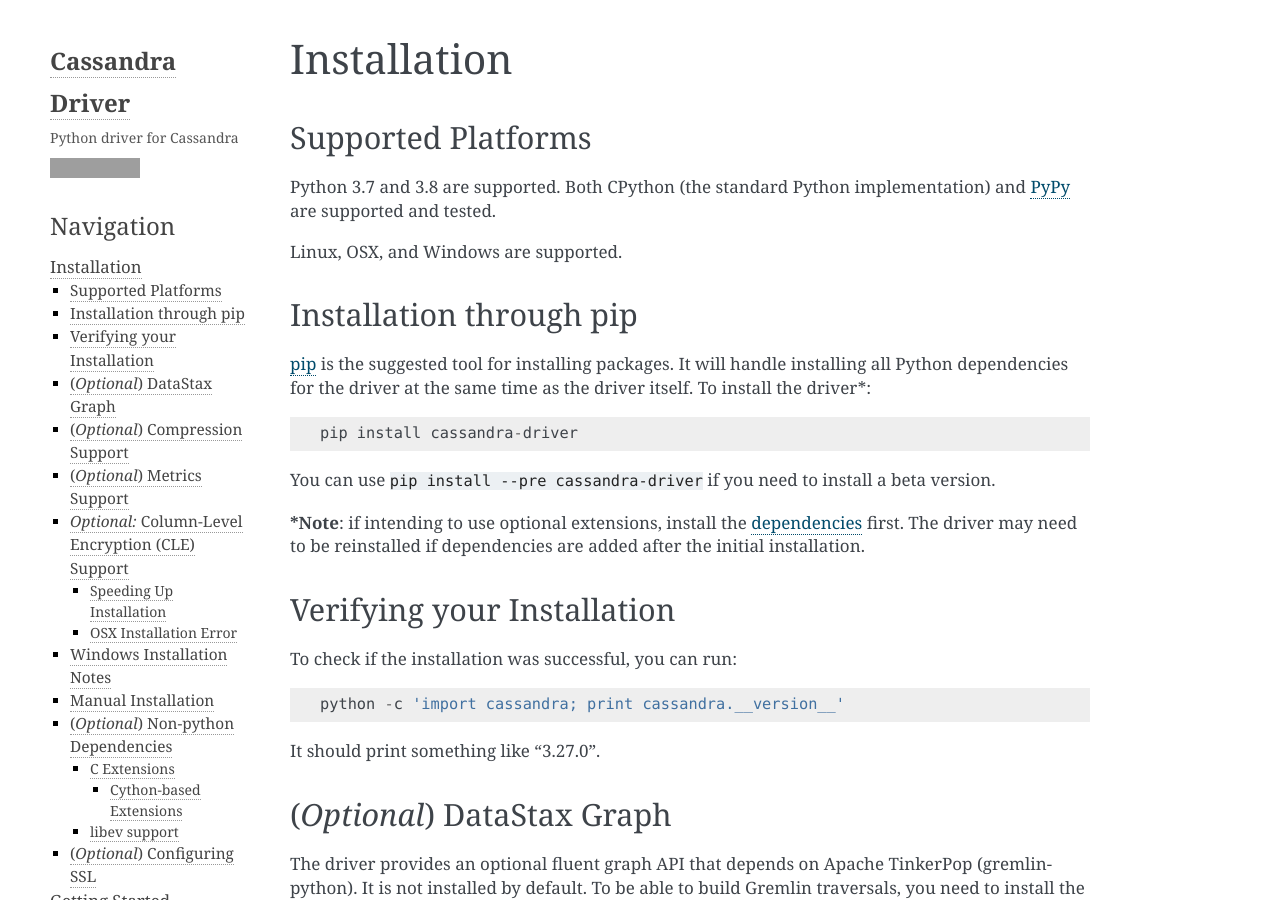
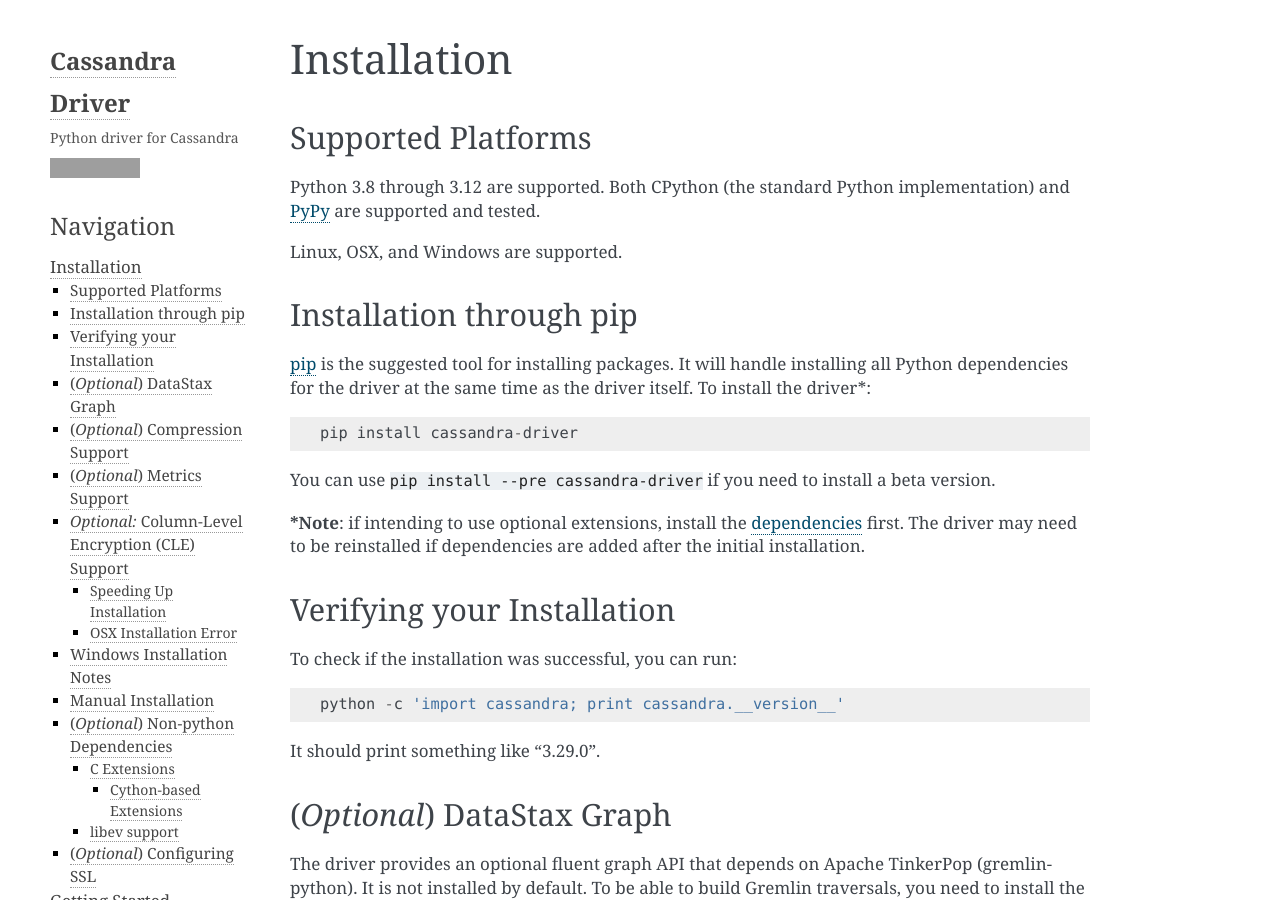
Before and after one commit to datastax/python-driver, a Sphinx documentation site: the page built from docs/installation.rst, in a window 1280 px wide and 900 px high. Built offline with Sphinx 7.4.7, drawn with Linux system fonts in a browser that asks for light colours; pages that are not in the unit, such as notebooks, are missing from menus; grey boxes are pictures that could not be loaded.

Commit message:
Basic updates

```diff
--- a/README-dev.rst
+++ b/README-dev.rst
@@ -176,7 +176,7 @@
 
 Testing Multiple Python Versions
 --------------------------------
-If you want to test all of python 3.7, 3.8, and pypy, use tox (this is what
+If you want to test all of python 3.8 through 3.12 (and pypy) use tox (this is what
 TravisCI runs)::
 
     tox
--- a/README.rst
+++ b/README.rst
@@ -7,7 +7,7 @@
 A modern, `feature-rich <https://github.com/datastax/python-driver#features>`_ and highly-tunable Python client library for Apache Cassandra (2.1+) and
 DataStax Enterprise (4.7+) using exclusively Cassandra's binary protocol and Cassandra Query Language v3.
 
-The driver supports Python 3.7 and 3.8.
+The driver supports Python 3.8 through 3.12.
 
 **Note:** DataStax products do not support big-endian systems.
 
--- a/cassandra/__init__.py
+++ b/cassandra/__init__.py
@@ -22,7 +22,7 @@
 
 logging.getLogger('cassandra').addHandler(NullHandler())
 
-__version_info__ = (3, 28, 0)
+__version_info__ = (3, 29, 0)
 __version__ = '.'.join(map(str, __version_info__))
 
 
--- a/docs/index.rst
+++ b/docs/index.rst
@@ -4,7 +4,7 @@
 This driver works exclusively with the Cassandra Query Language v3 (CQL3)
 and Cassandra's native protocol.  Cassandra 2.1+ is supported, including DSE 4.7+.
 
-The driver supports Python 3.7 and 3.8.
+The driver supports Python 3.8 through 3.12.
 
 This driver is open source under the
 `Apache v2 License <http://www.apache.org/licenses/LICENSE-2.0.html>`_.
--- a/docs/installation.rst
+++ b/docs/installation.rst
@@ -3,7 +3,7 @@
 
 Supported Platforms
 -------------------
-Python 3.7 and 3.8 are supported.  Both CPython (the standard Python
+Python 3.8 through 3.12 are supported.  Both CPython (the standard Python
 implementation) and `PyPy <http://pypy.org>`_ are supported and tested.
 
 Linux, OSX, and Windows are supported.
@@ -26,7 +26,7 @@
 
     python -c 'import cassandra; print cassandra.__version__'
 
-It should print something like "3.27.0".
+It should print something like "3.29.0".
 
 .. _installation-datastax-graph:
 
--- a/setup.py
+++ b/setup.py
@@ -438,8 +438,11 @@
             'Natural Language :: English',
             'Operating System :: OS Independent',
             'Programming Language :: Python',
-            'Programming Language :: Python :: 3.7',
             'Programming Language :: Python :: 3.8',
+            'Programming Language :: Python :: 3.9',
+            'Programming Language :: Python :: 3.10',
+            'Programming Language :: Python :: 3.11',
+            'Programming Language :: Python :: 3.12',
             'Programming Language :: Python :: Implementation :: CPython',
             'Programming Language :: Python :: Implementation :: PyPy',
             'Topic :: Software Development :: Libraries :: Python Modules'
```
Also changed, not shown: CHANGELOG.rst (+16 -0 lines), 2 other files.
